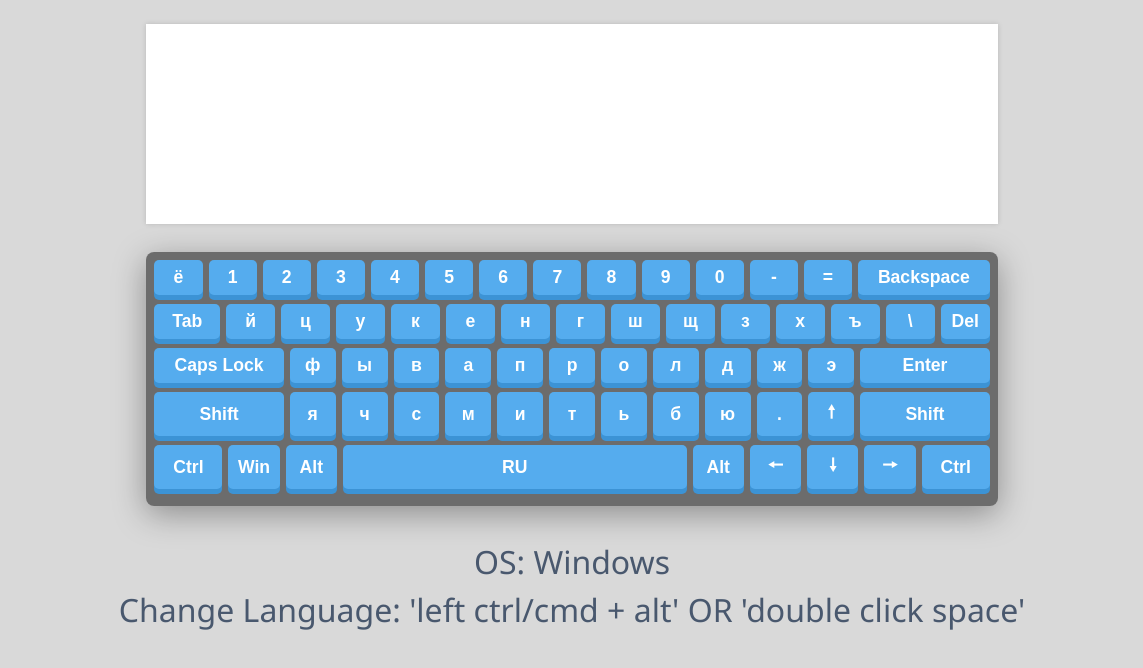
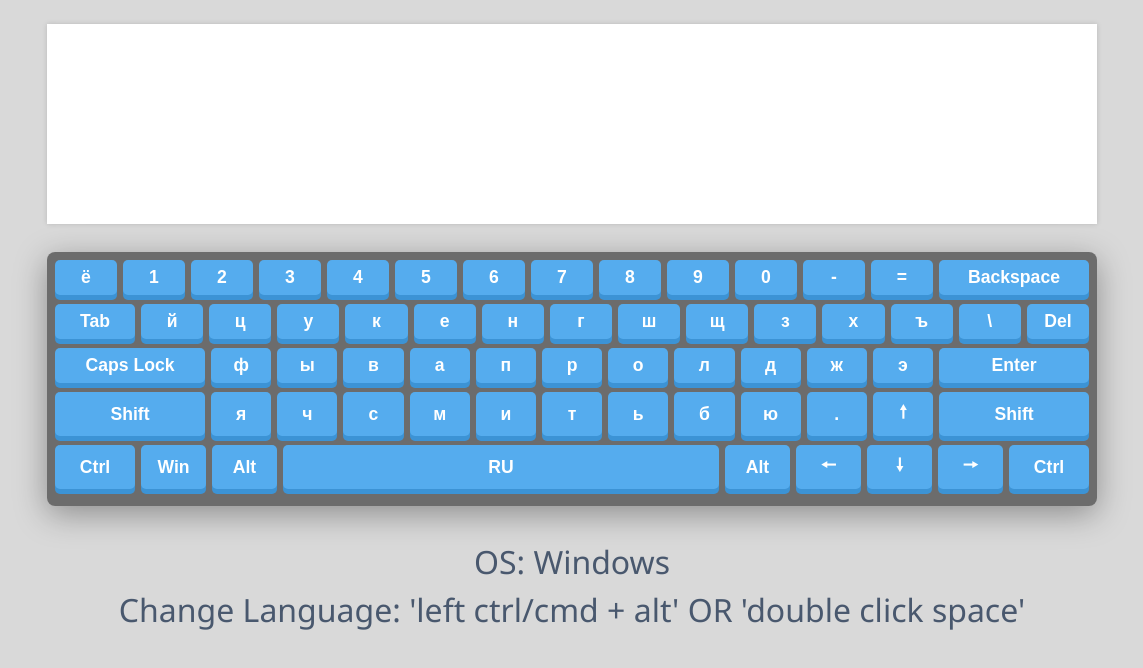
Before and after one commit to borodichAlex/codejam-virtual-keyboard, a website: page index.html in a window 1536 px wide. Shown: the part 90-758 px from the top of the page, without its empty margins (196-1339 px from the left). Drawn offline with Linux system fonts and the light colour scheme.

Commit message:
fix: eslint and style

```diff
--- a/assets/sass/main.scss
+++ b/assets/sass/main.scss
@@ -26,9 +26,22 @@ p {
 
 .keyboard {
 	margin: 0 auto;
-	max-width: 56%;
+	max-width: 100%;
 	display: flex;
 	flex-direction: column;
+
+	@media screen and (min-width: 1020px) {
+		max-width: 80%;
+	}
+
+	@media screen and (min-width: 1200px) {
+		max-width: 68%;
+	}
+
+	@media screen and (min-width: 1440px) {
+		max-width: 56%;
+		max-width: 1050px;
+	}
 
 	& textarea {
 		height: 25vh;
--- a/main.js
+++ b/main.js
@@ -205,24 +205,20 @@ const Keyboard = {
   },
 
   init() {
-    // Create main elements
     this.elements.main = document.createElement('div');
     this.elements.keysContainer = document.createElement('div');
     this.elements.textarea = document.createElement('textarea');
 
-    // Setup main elements
     this.elements.main.classList.add('keyboard');
     this.elements.keysContainer.classList.add('keyboard__keys');
     this.elements.keysContainer.append(...(this.createKeys()));
 
     this.elements.keys = this.elements.keysContainer.querySelectorAll('.keyboard__key');
 
-    // Add to DOM
     this.elements.main.append(this.elements.textarea);
     this.elements.main.append(this.elements.keysContainer);
     document.body.prepend(this.elements.main);
 
-    // Setup Language
     if (sessionStorage.Lang === undefined) sessionStorage.setItem('Lang', 'RU');
     sessionStorage.Lang = (sessionStorage.Lang === 'RU') ? 'EN' : 'RU';
     this.toggleLang();
@@ -359,7 +355,6 @@ const Keyboard = {
         }
       });
     }
-    // this.properties.space = sessionStorage.Lang;
   },
 
   shiftUp() {
```
Also changed, not shown: .eslintrc.js, package.json (line endings or trailing spaces), style.css.
